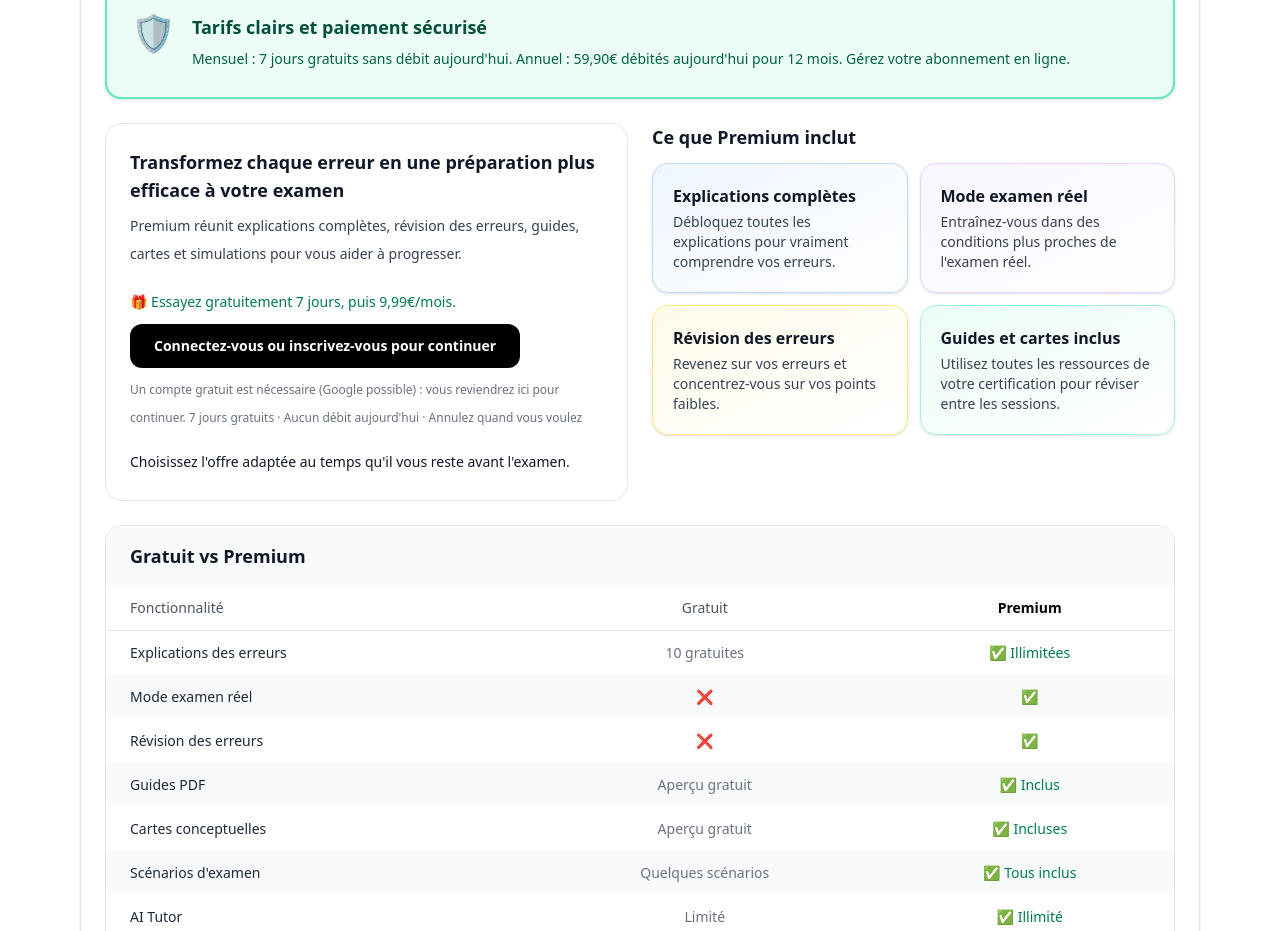
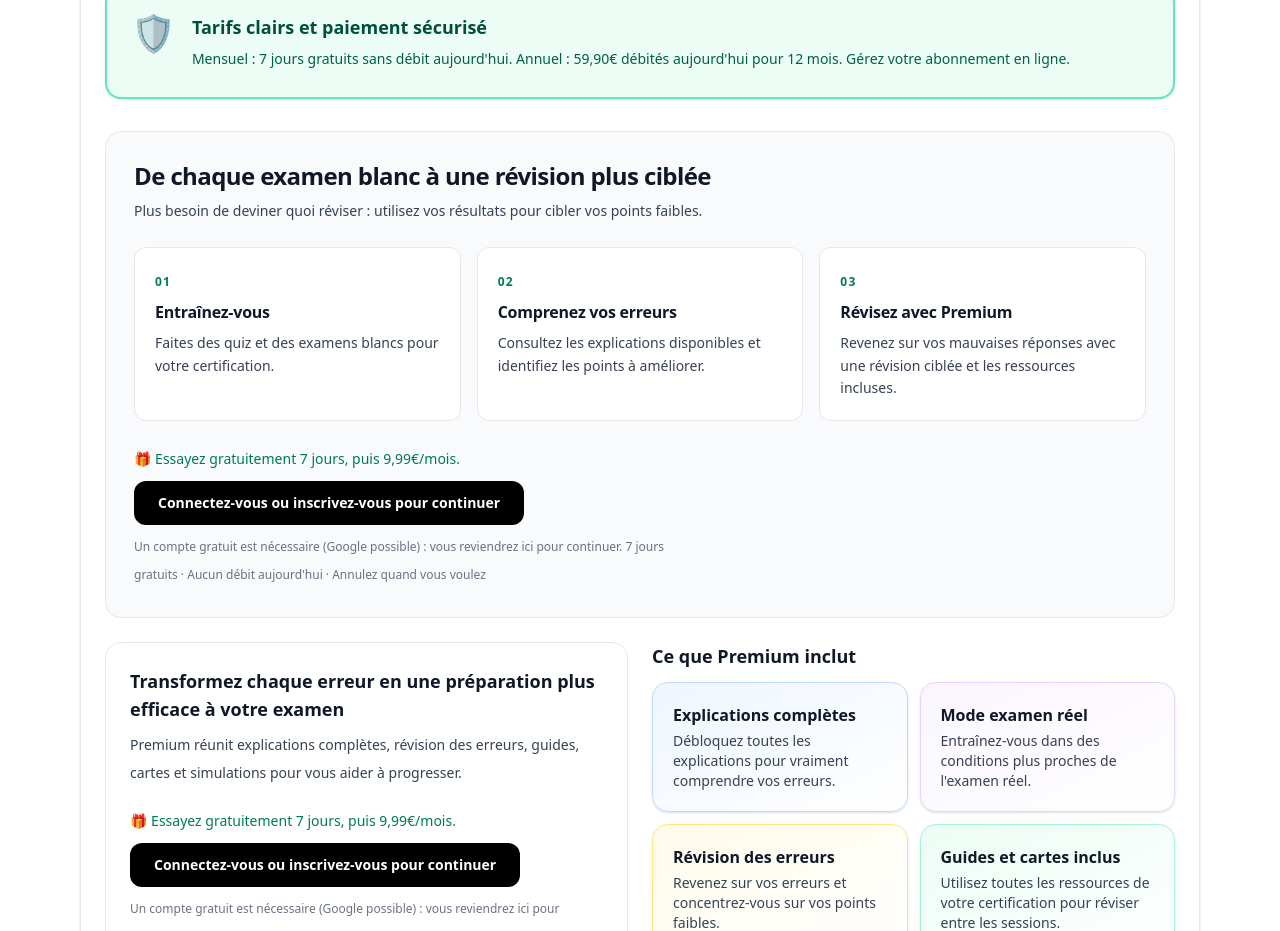
Before and after one commit to martens79/certifyquiz-next, a Next.js app: page /fr/prix in a window 1280 px wide. Shown: the part 1040-1971 px from the top of the page. Built offline with nearby package versions, Linux system fonts and the light colour scheme; no server answers.

Commit message:
feat(pricing): explain Premium value before purchase CTA

```diff
--- a/src/app/(marketing)/pricing/PremiumComingSoonView.tsx
+++ b/src/app/(marketing)/pricing/PremiumComingSoonView.tsx
@@ -1021,6 +1021,44 @@ function PremiumPricingView({ forceLang }: Props) {
         <div className="px-6 py-6">
           <Guarantee t={t} isPromoLink={isPromoLink} />
 
+          {/* Percorso di valore: mostra il beneficio prima di chiedere l'acquisto. */}
+          <section className="mt-8 rounded-2xl border border-gray-200 bg-gray-50 px-5 py-7 sm:px-7" aria-labelledby="premium-how-it-works">
+            <h2 id="premium-how-it-works" className="text-2xl font-semibold tracking-tight text-gray-900">
+              {{ it: "Da ogni simulazione a un ripasso più mirato", es: "De cada simulacro a un repaso más preciso", en: "From every mock exam to more focused revision", fr: "De chaque examen blanc à une révision plus ciblée" }[lang]}
+            </h2>
+            <p className="mt-2 max-w-3xl text-sm leading-relaxed text-gray-700">
+              {{ it: "Non devi indovinare cosa ripassare: usa i risultati per concentrarti sui tuoi punti deboli.", es: "No tienes que adivinar qué repasar: usa tus resultados para centrarte en tus puntos débiles.", en: "No need to guess what to revise: use your results to focus on weaker areas.", fr: "Plus besoin de deviner quoi réviser : utilisez vos résultats pour cibler vos points faibles." }[lang]}
+            </p>
+            <ol className="mt-6 grid gap-4 md:grid-cols-3">
+              {[
+                {
+                  n: "01",
+                  title: { it: "Allenati", es: "Practica", en: "Practise", fr: "Entraînez-vous" }[lang],
+                  body: { it: "Affronta quiz e simulazioni della certificazione che stai preparando.", es: "Haz cuestionarios y simulacros de la certificación que preparas.", en: "Take quizzes and mock exams for the certification you are preparing.", fr: "Faites des quiz et des examens blancs pour votre certification." }[lang],
+                },
+                {
+                  n: "02",
+                  title: { it: "Comprendi gli errori", es: "Entiende tus errores", en: "Understand mistakes", fr: "Comprenez vos erreurs" }[lang],
+                  body: { it: "Consulta le spiegazioni disponibili e individua gli argomenti da migliorare.", es: "Consulta las explicaciones disponibles e identifica qué temas mejorar.", en: "Read the available explanations and identify topics to improve.", fr: "Consultez les explications disponibles et identifiez les points à améliorer." }[lang],
+                },
+                {
+                  n: "03",
+                  title: { it: "Ripassa con Premium", es: "Repasa con Premium", en: "Revise with Premium", fr: "Révisez avec Premium" }[lang],
+                  body: { it: "Ritorna sulle risposte sbagliate con il ripasso mirato e le risorse incluse.", es: "Vuelve a tus respuestas incorrectas con repasos específicos y recursos incluidos.", en: "Revisit incorrect answers with targeted revision and included resources.", fr: "Revenez sur vos mauvaises réponses avec une révision ciblée et les ressources incluses." }[lang],
+                },
+              ].map((step) => (
+                <li key={step.n} className="rounded-xl border border-gray-200 bg-white p-5">
+                  <span className="text-xs font-bold tracking-widest text-emerald-700">{step.n}</span>
+                  <h3 className="mt-2 text-base font-semibold text-gray-900">{step.title}</h3>
+                  <p className="mt-2 text-sm leading-relaxed text-gray-700">{step.body}</p>
+                </li>
+              ))}
+            </ol>
+            <div className="mt-6 max-w-xl">
+              <CtaBlock t={t} activePlan={activePlan} isLoading={isLoading} isPromoLink={isPromoLink} onCta={() => startPremiumCheckout()} />
+            </div>
+          </section>
+
           {/* Features */}
           <section className="mt-6 grid gap-6 lg:grid-cols-2">
             <div className="rounded-2xl border border-gray-200 p-6">
```
